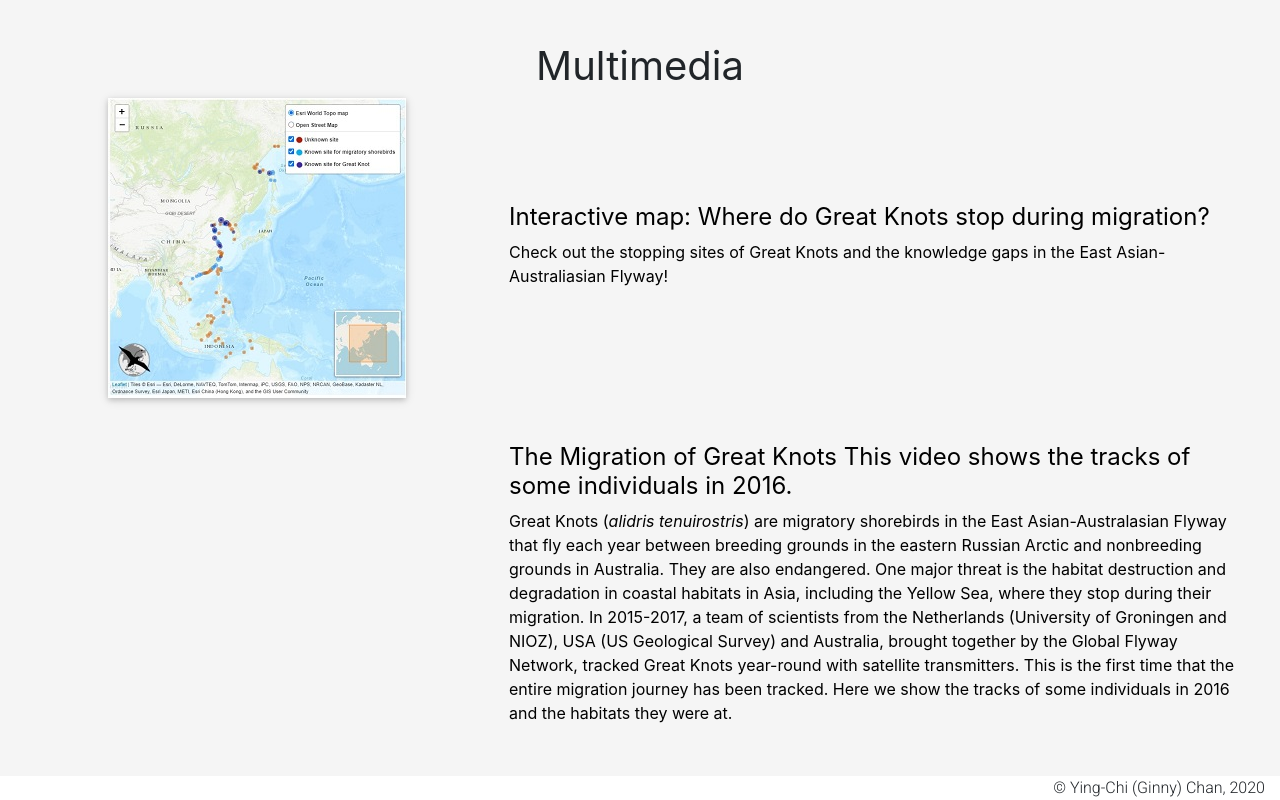
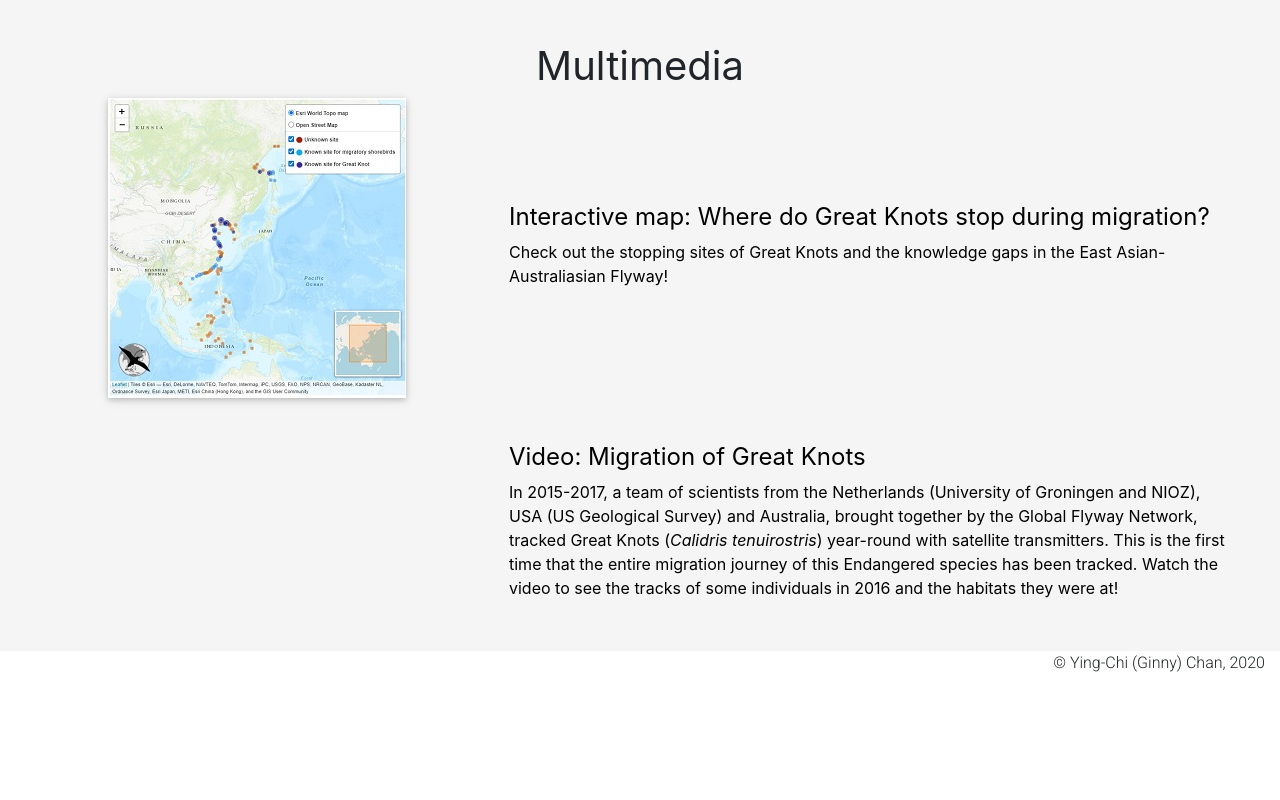
Before and after one commit to chanyingchi/chanyingchi.github.io, a React (Create React App) app: page / in a window 1280 px wide. Shown: the part 3481-4281 px from the top of the page. After the commit the page ends 4156 px from the top, so only its background shows below. Built offline with nearby package versions, Linux system fonts and the light colour scheme.

Commit message:
Update data.js

```diff
--- a/src/multimedia/data.js
+++ b/src/multimedia/data.js
@@ -11,8 +11,8 @@ const MULTIMEDIA = [
   },
   {
     title:
-      "The Migration of Great Knots This video shows the tracks of some individuals in 2016. ",
-    text: <span>Great Knots (<i>alidris tenuirostris</i>) are  migratory shorebirds in the East Asian-Australasian Flyway that fly each year between breeding grounds in the eastern Russian Arctic and nonbreeding grounds in Australia. They are also endangered. One major threat is the habitat destruction and degradation in coastal habitats in Asia, including the Yellow Sea, where they stop during their migration. In 2015-2017, a team of scientists from the Netherlands (University of Groningen and NIOZ), USA (US Geological Survey) and Australia, brought together by the Global Flyway Network, tracked Great Knots year-round with satellite transmitters. This is the first time that the entire migration journey has been tracked. Here we show the tracks of some individuals in 2016 and the habitats they were at.</span>,
+      "Video: Migration of Great Knots",
+    text: <span>In 2015-2017, a team of scientists from the Netherlands (University of Groningen and NIOZ), USA (US Geological Survey) and Australia, brought together by the Global Flyway Network, tracked Great Knots (<i>Calidris tenuirostris</i>) year-round with satellite transmitters. This is the first time that the entire migration journey of this Endangered species has been tracked. Watch the video to see the tracks of some individuals in 2016 and the habitats they were at!</span>,
     youtube: "2Ihi_On9u4w",
   },
 ];
```
